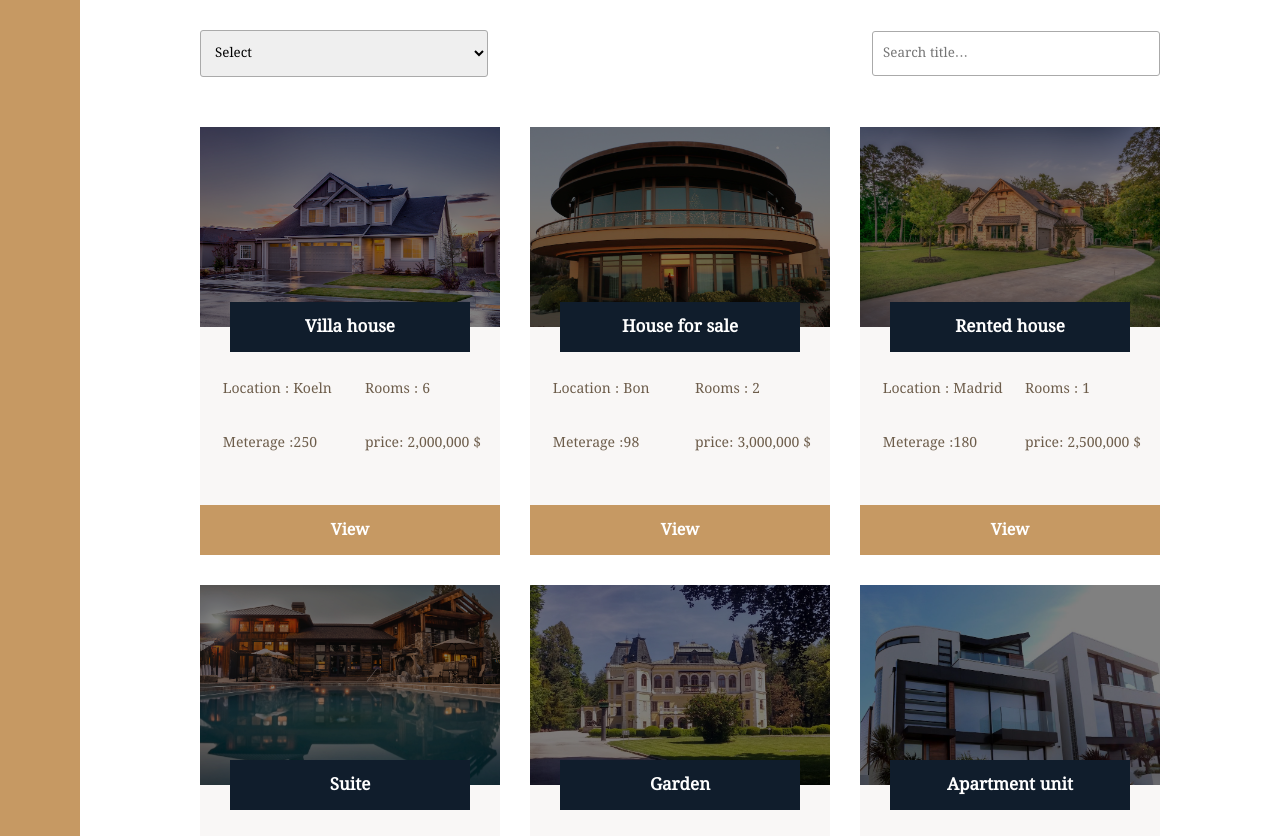
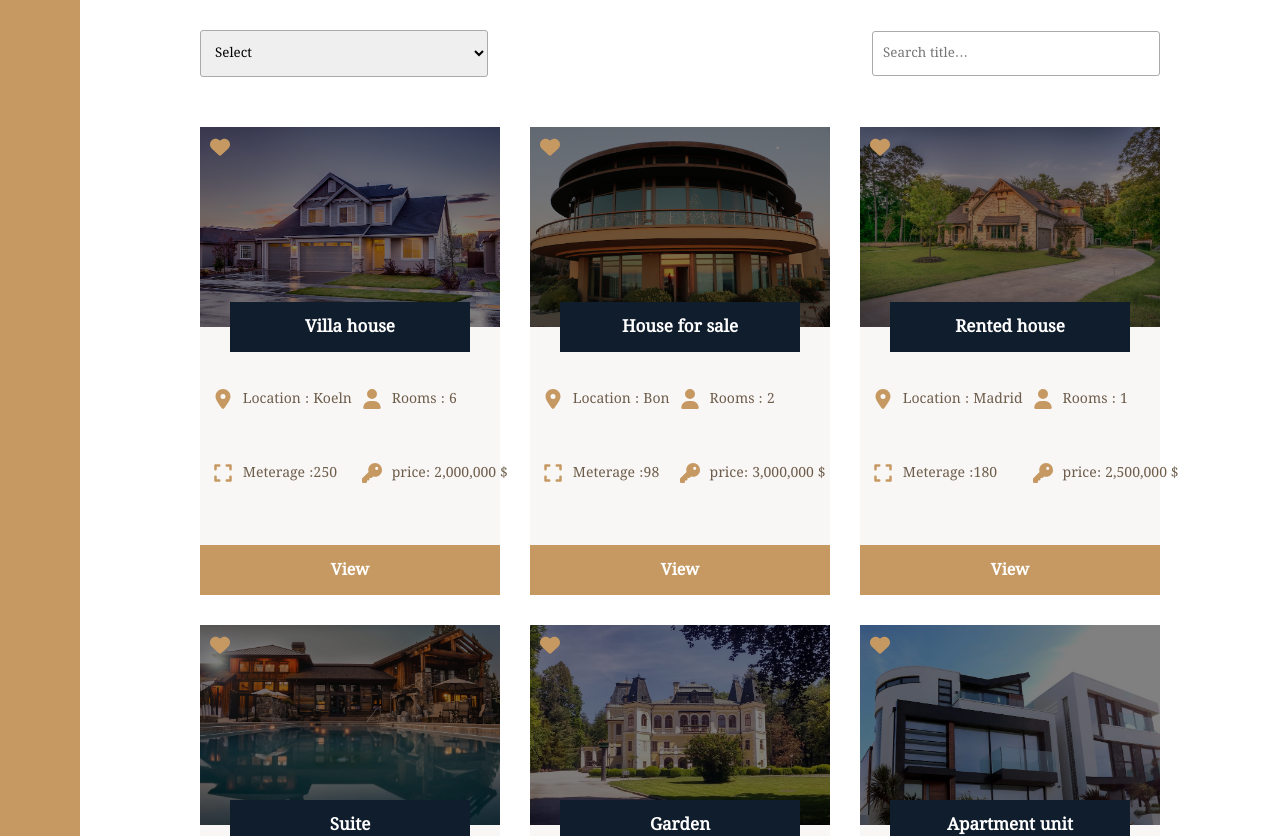
Before and after one commit to mohsen-deilami/immobilien-next, a Next.js app: page /homes in a window 1280 px wide. Shown: the part 660-1496 px from the top of the page. Built offline with nearby package versions, Linux system fonts and the light colour scheme.

Commit message:
fontawesome add to project

```diff
--- a/components/madules/Home.js
+++ b/components/madules/Home.js
@@ -1,5 +1,7 @@
+import React from "react";
 import Link from "next/link";
-import React from "react";
+import { FontAwesomeIcon } from '@fortawesome/react-fontawesome';
+import { faExpand, faHeart, faKey, faLocationDot, faMapMarker, faUser } from "@fortawesome/free-solid-svg-icons";
 
 export default function Home({id ,img ,  title,   location,  roomCount,  meterage,    price}) {
   return (
@@ -7,23 +9,28 @@ export default function Home({id ,img ,  title,   location,  roomCount,  meterag
       <img src={img} alt="House 6" className="card__img" />
       <h5 className="card__title">{title} </h5>
       <span className="card__like">
-        <i className="fa fa-heart"></i>
+
+          <FontAwesomeIcon icon={faHeart} className="card__icon"/>
       </span>
       <div className="card__details">
+      <span className="">
+
+        <FontAwesomeIcon icon={faLocationDot} className="card__icon"/>
+      </span>
+
+        <p className="card__text">Location : {location}</p>
+
         <span className="">
-          <i className="fa fa-map-marker card__icon"></i>
-        </span>
-        <p className="card__text">Location : {location}</p>
-        <span className="">
-          <i className="fa fa-user card__icon"></i>
+            <FontAwesomeIcon icon={faUser} className="card__icon"/>
         </span>
         <p className="card__text">Rooms : {roomCount} </p>
+
         <span className="">
-          <i className="fa fa-expand card__icon"></i>
+          <FontAwesomeIcon icon={faExpand} className="card__icon"/>
         </span>
         <p className="card__text">Meterage :{meterage} </p>
         <span className="">
-          <i className="fa fa-key card__icon"></i>
+          <FontAwesomeIcon icon={faKey} className="card__icon"/>
         </span>
         <p className="card__text">price: {price != null ? new Intl.NumberFormat('en-US').format(price):''} $ </p>
       </div>
--- a/components/templates/index/Features.js
+++ b/components/templates/index/Features.js
@@ -1,6 +1,6 @@
 import React from "react";
-import { faBarChart, faEye, faGlobe, faKey, faLock, faMarker, faTrophy } from '@fortawesome/free-solid-svg-icons'
-import { FontAwesomeIcon } from '@fortawesome/react-fontawesome'
+import { faBarChart,  faGlobe, faKey, faLock, faMarker, faTrophy } from '@fortawesome/free-solid-svg-icons'
+import { FontAwesomeIcon } from '@fortawesome/react-fontawesome';
 function Features() {
   return (
     <div className="featurs">
```
